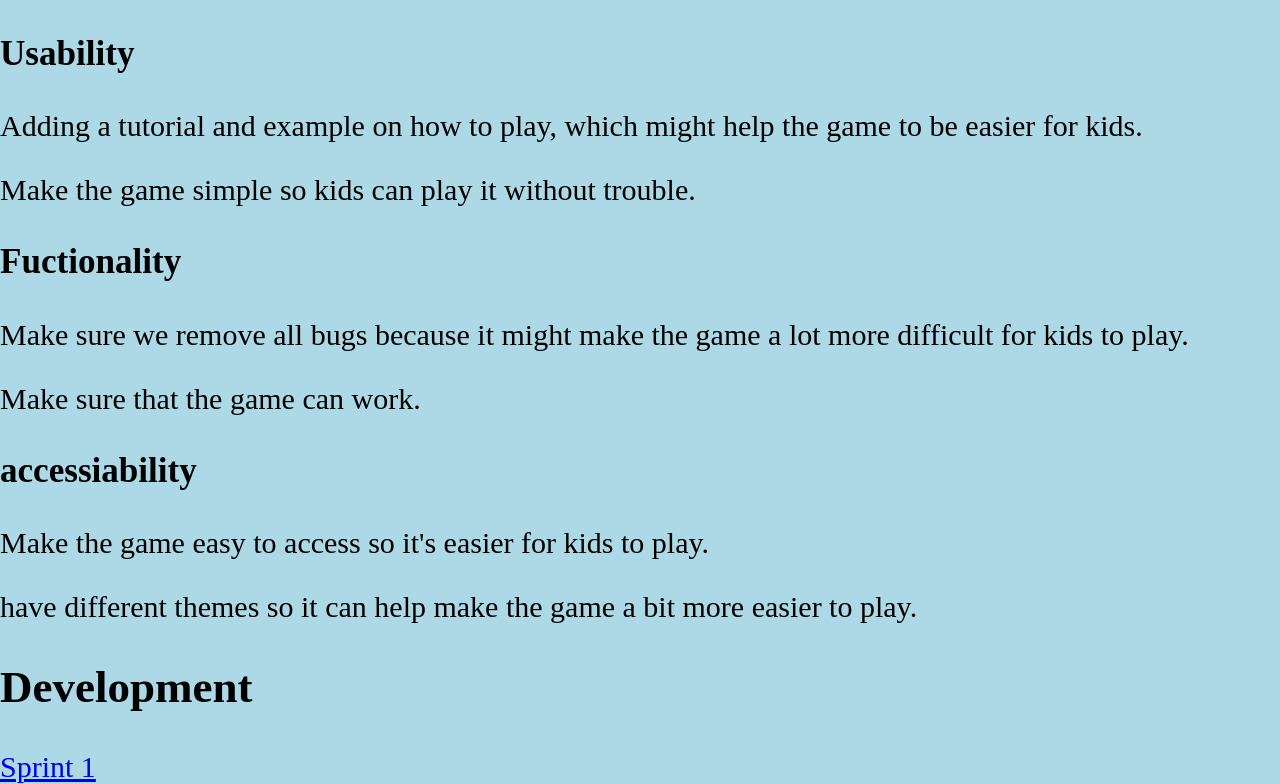
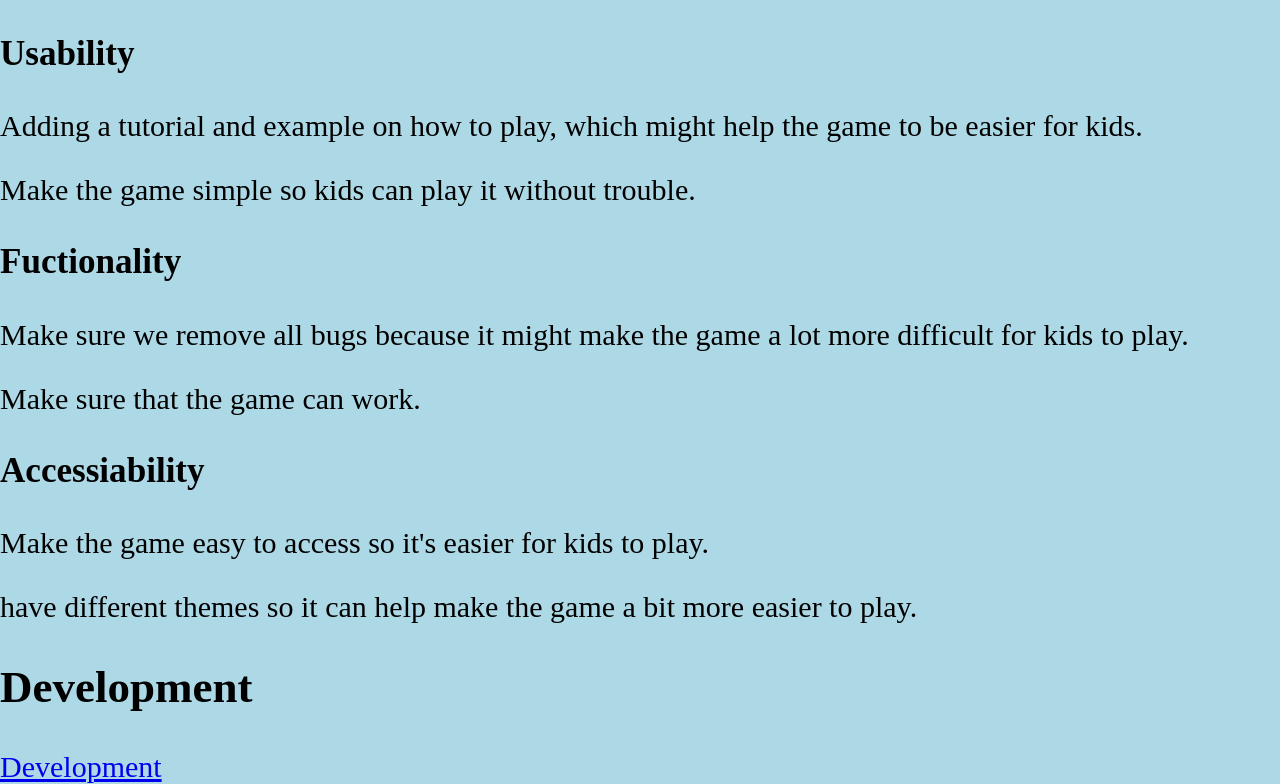
Before and after one commit to OscarWSCW/Year-11-Portfolio, a plain HTML site: page Project2.html in a window 1280 px wide. Shown: the part 1288-2072 px from the top of the page. Drawn offline with Linux system fonts and the light colour scheme.

Commit message:
Update Project2.html

```diff
--- a/Project2.html
+++ b/Project2.html
@@ -59,14 +59,14 @@
          <p>Make sure we remove all bugs because it might make the game a lot more difficult for kids to play.</p>
          <p>Make sure that the game can work. </p>
 
-         <h3>accessiability</h3>
+         <h3>Accessiability</h3>
          <p>Make the game easy to access so it's easier for kids to play.</p>
          <p>have different themes so it can help make the game a bit more easier to play. </p>
      </section>
 
      <section>
          <h2>Development</h2>
-         <a href="Development2.html">Sprint 1</a> <!-- For any project without sprints, change this to just say Development Log -->
+         <a href="Development2.html">Development</a> <!-- For any project without sprints, change this to just say Development Log -->
      </section>
 
 </body>
```
